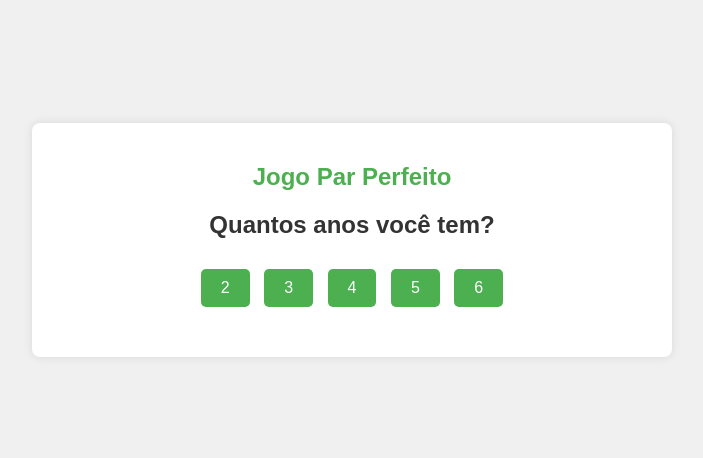
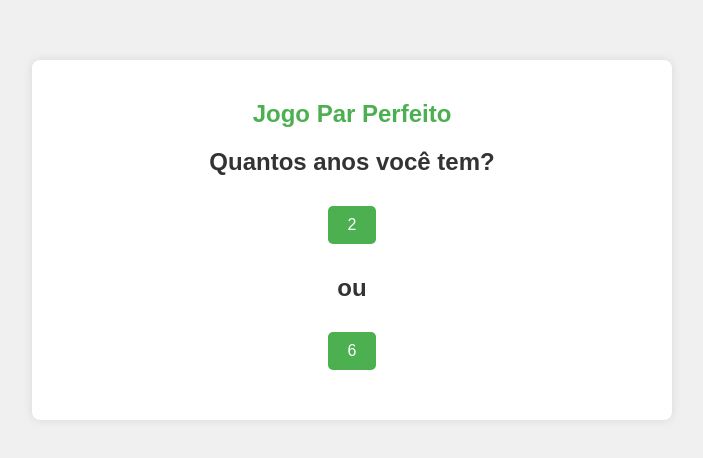
Before and after one commit to emimura/jogopar, a plain HTML site: page index.html in a window 1280 px wide. Shown: the part 160-618 px from the top of the page, without its empty margins (288-991 px from the left). Drawn offline with Linux system fonts and the light colour scheme.

Commit message:
Update index.html

```diff
--- a/index.html
+++ b/index.html
@@ -14,9 +14,7 @@
             <h2>Quantos anos você tem?</h2>
             <div class="opcoes-idade">
                 <button class="btn-idade" data-idade="2">2</button>
-                <button class="btn-idade" data-idade="3">3</button>
-                <button class="btn-idade" data-idade="4">4</button>
-                <button class="btn-idade" data-idade="5">5</button>
+                <h2>ou</h2>
                 <button class="btn-idade" data-idade="6">6</button>
             </div>
         </section>
```
